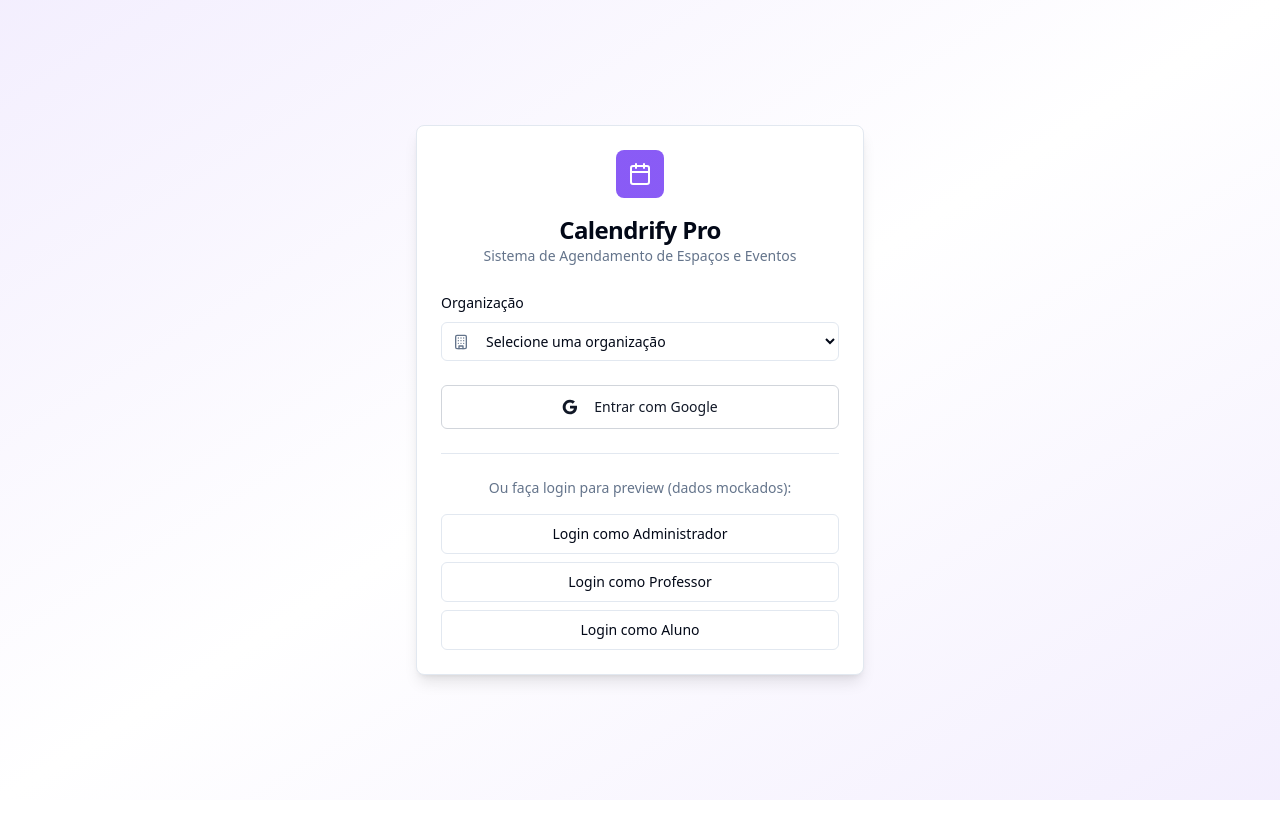
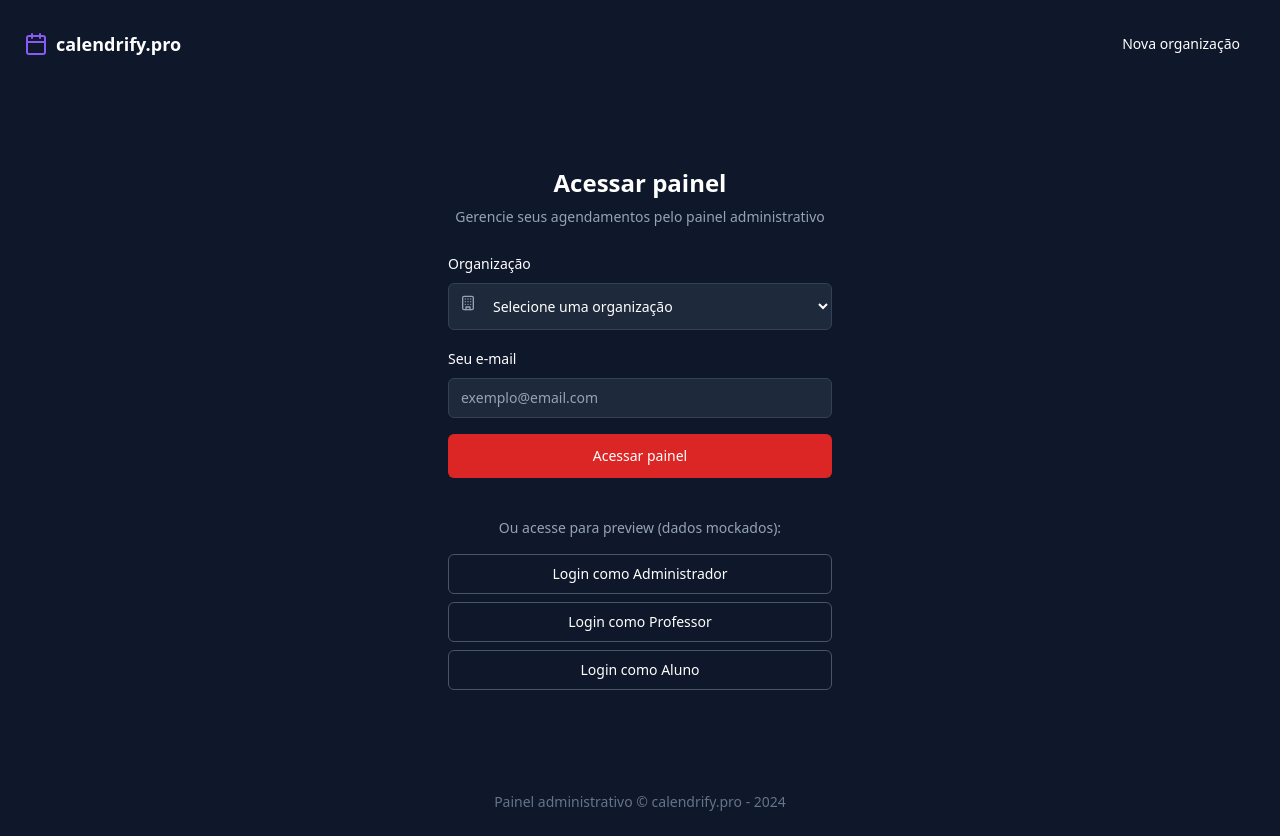
Before and after one commit to joaotelesk/calendrify-pro, a React (Vite) app: page / in a window 1280 px wide. Before the commit the page ends 800 px from the top, so only its background shows below. Built offline with nearby package versions, Linux system fonts and the light colour scheme.

Commit message:
Refactor: Update login page
Update the login page to match the provided design.

```diff
--- a/src/components/LoginPage.tsx
+++ b/src/components/LoginPage.tsx
@@ -1,9 +1,7 @@
 import { useState } from "react";
 import { Button } from "@/components/ui/button";
-import { Card, CardContent, CardDescription, CardHeader, CardTitle } from "@/components/ui/card";
 import { Input } from "@/components/ui/input";
 import { Label } from "@/components/ui/label";
-import { Separator } from "@/components/ui/separator";
 import { Calendar, Building } from "lucide-react";
 
 interface LoginPageProps {
@@ -11,86 +9,111 @@ interface LoginPageProps {
 }
 
 export const LoginPage = ({ onLogin }: LoginPageProps) => {
+  const [email, setEmail] = useState("");
   const [selectedOrg, setSelectedOrg] = useState("");
 
   return (
-    <div className="min-h-screen bg-gradient-to-br from-primary/10 via-background to-accent/10 flex items-center justify-center p-4">
-      <Card className="w-full max-w-md shadow-lg">
-        <CardHeader className="text-center space-y-4">
-          <div className="mx-auto w-12 h-12 bg-gradient-to-br from-primary to-accent rounded-lg flex items-center justify-center">
-            <Calendar className="h-6 w-6 text-white" />
+    <div className="min-h-screen bg-slate-900 text-white">
+      {/* Header */}
+      <header className="flex items-center justify-between p-4 md:p-6">
+        <div className="flex items-center gap-2">
+          <Calendar className="h-6 w-6 text-primary" />
+          <span className="text-lg font-semibold">calendrify.pro</span>
         </div>
-          <div>
-            <CardTitle className="text-2xl font-bold">Calendrify Pro</CardTitle>
-            <CardDescription>
-              Sistema de Agendamento de Espaços e Eventos
-            </CardDescription>
+        <Button variant="ghost" className="text-white hover:bg-white/10">
+          Nova organização
+        </Button>
+      </header>
+
+      {/* Main Content */}
+      <div className="flex items-center justify-center min-h-[calc(100vh-120px)] px-4">
+        <div className="w-full max-w-sm space-y-6">
+          <div className="text-center space-y-2">
+            <h1 className="text-2xl font-semibold text-white">Acessar painel</h1>
+            <p className="text-slate-400 text-sm">
+              Gerencie seus agendamentos pelo painel administrativo
+            </p>
           </div>
-        </CardHeader>
 
-        <CardContent className="space-y-6">
+          <div className="space-y-4">
             <div className="space-y-2">
-            <Label htmlFor="organization">Organização</Label>
+              <Label htmlFor="organization" className="text-white text-sm">
+                Organização
+              </Label>
               <div className="relative">
-              <Building className="absolute left-3 top-3 h-4 w-4 text-muted-foreground" />
+                <Building className="absolute left-3 top-3 h-4 w-4 text-slate-400" />
                 <select
-                className="w-full pl-10 pr-3 py-2 border border-input bg-background rounded-md text-sm focus:outline-none focus:ring-2 focus:ring-ring"
+                  className="w-full pl-10 pr-3 py-3 bg-slate-800 border border-slate-700 rounded-md text-white text-sm focus:outline-none focus:ring-2 focus:ring-primary focus:border-transparent"
                   value={selectedOrg}
                   onChange={(e) => setSelectedOrg(e.target.value)}
                 >
                   <option value="">Selecione uma organização</option>
-                <option value="univrsidade-tech">Universidade Tech</option>
+                  <option value="universidade-tech">Universidade Tech</option>
                   <option value="instituto-inovacao">Instituto de Inovação</option>
-                <option value="escola-negócios">Escola de Negócios</option>
+                  <option value="escola-negocios">Escola de Negócios</option>
                 </select>
               </div>
             </div>
 
+            <div className="space-y-2">
+              <Label htmlFor="email" className="text-white text-sm">
+                Seu e-mail
+              </Label>
+              <Input
+                id="email"
+                type="email"
+                placeholder="exemplo@email.com"
+                value={email}
+                onChange={(e) => setEmail(e.target.value)}
+                className="bg-slate-800 border-slate-700 text-white placeholder:text-slate-400 focus:ring-primary focus:border-transparent"
+              />
+            </div>
+
             <Button
-            className="w-full bg-white hover:bg-gray-50 text-gray-900 border border-gray-300 font-medium"
+              className="w-full bg-red-600 hover:bg-red-700 text-white font-medium py-3"
               size="lg"
             >
-            <svg className="mr-2 h-4 w-4" viewBox="0 0 24 24">
-              <path fill="currentColor" d="M22.56 12.25c0-.78-.07-1.53-.2-2.25H12v4.26h5.92c-.26 1.37-1.04 2.53-2.21 3.31v2.77h3.57c2.08-1.92 3.28-4.74 3.28-8.09z"/>
-              <path fill="currentColor" d="M12 23c2.97 0 5.46-.98 7.28-2.66l-3.57-2.77c-.98.66-2.23 1.06-3.71 1.06-2.86 0-5.29-1.93-6.16-4.53H2.18v2.84C3.99 20.53 7.7 23 12 23z"/>
-              <path fill="currentColor" d="M5.84 14.09c-.22-.66-.35-1.36-.35-2.09s.13-1.43.35-2.09V7.07H2.18C1.43 8.55 1 10.22 1 12s.43 3.45 1.18 4.93l2.85-2.22.81-.62z"/>
-              <path fill="currentColor" d="M12 5.38c1.62 0 3.06.56 4.21 1.64l3.15-3.15C17.45 2.09 14.97 1 12 1 7.7 1 3.99 3.47 2.18 7.07l3.66 2.84c.87-2.6 3.3-4.53 6.16-4.53z"/>
-            </svg>
-            Entrar com Google
+              Acessar painel
             </Button>
 
-          <Separator />
-
+            <div className="pt-6">
+              <p className="text-sm text-slate-400 text-center mb-4">
+                Ou acesse para preview (dados mockados):
+              </p>
               <div className="space-y-2">
-            <p className="text-sm text-muted-foreground text-center mb-4">
-              Ou faça login para preview (dados mockados):
-            </p>
-            <div className="grid gap-2">
                 <Button
                   variant="outline"
                   onClick={() => onLogin('admin')}
-                className="w-full"
+                  className="w-full bg-transparent border-slate-600 text-white hover:bg-slate-800"
                 >
                   Login como Administrador
                 </Button>
                 <Button
                   variant="outline"
                   onClick={() => onLogin('teacher')}
-                className="w-full"
+                  className="w-full bg-transparent border-slate-600 text-white hover:bg-slate-800"
                 >
                   Login como Professor
                 </Button>
                 <Button
                   variant="outline"
                   onClick={() => onLogin('student')}
-                className="w-full"
+                  className="w-full bg-transparent border-slate-600 text-white hover:bg-slate-800"
                 >
                   Login como Aluno
                 </Button>
               </div>
             </div>
-        </CardContent>
-      </Card>
+          </div>
+        </div>
+      </div>
+
+      {/* Footer */}
+      <footer className="text-center py-6">
+        <p className="text-slate-500 text-sm">
+          Painel administrativo © calendrify.pro - 2024
+        </p>
+      </footer>
     </div>
   );
 };
```
Lines whose indentation alone changed are shown as unchanged.
